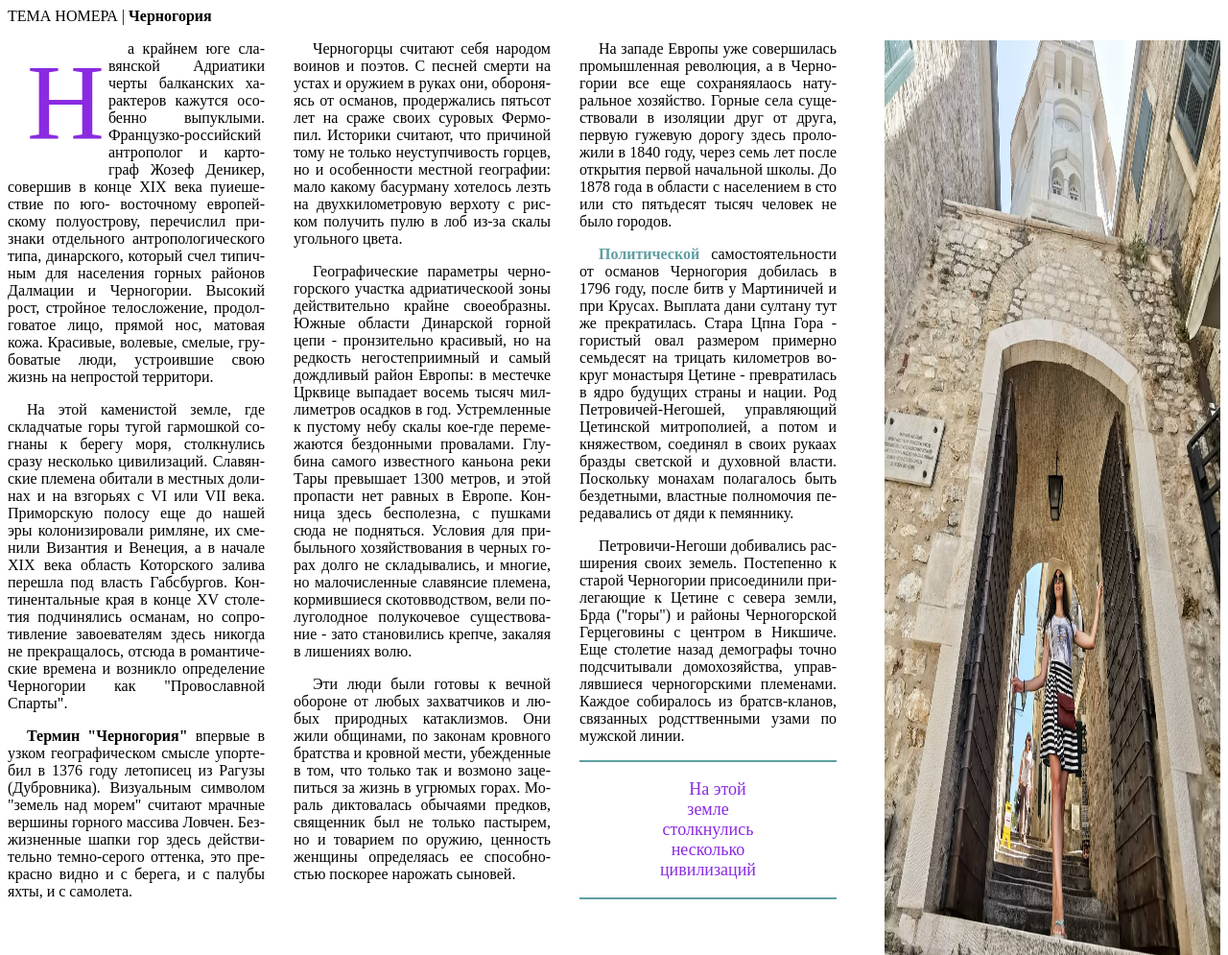
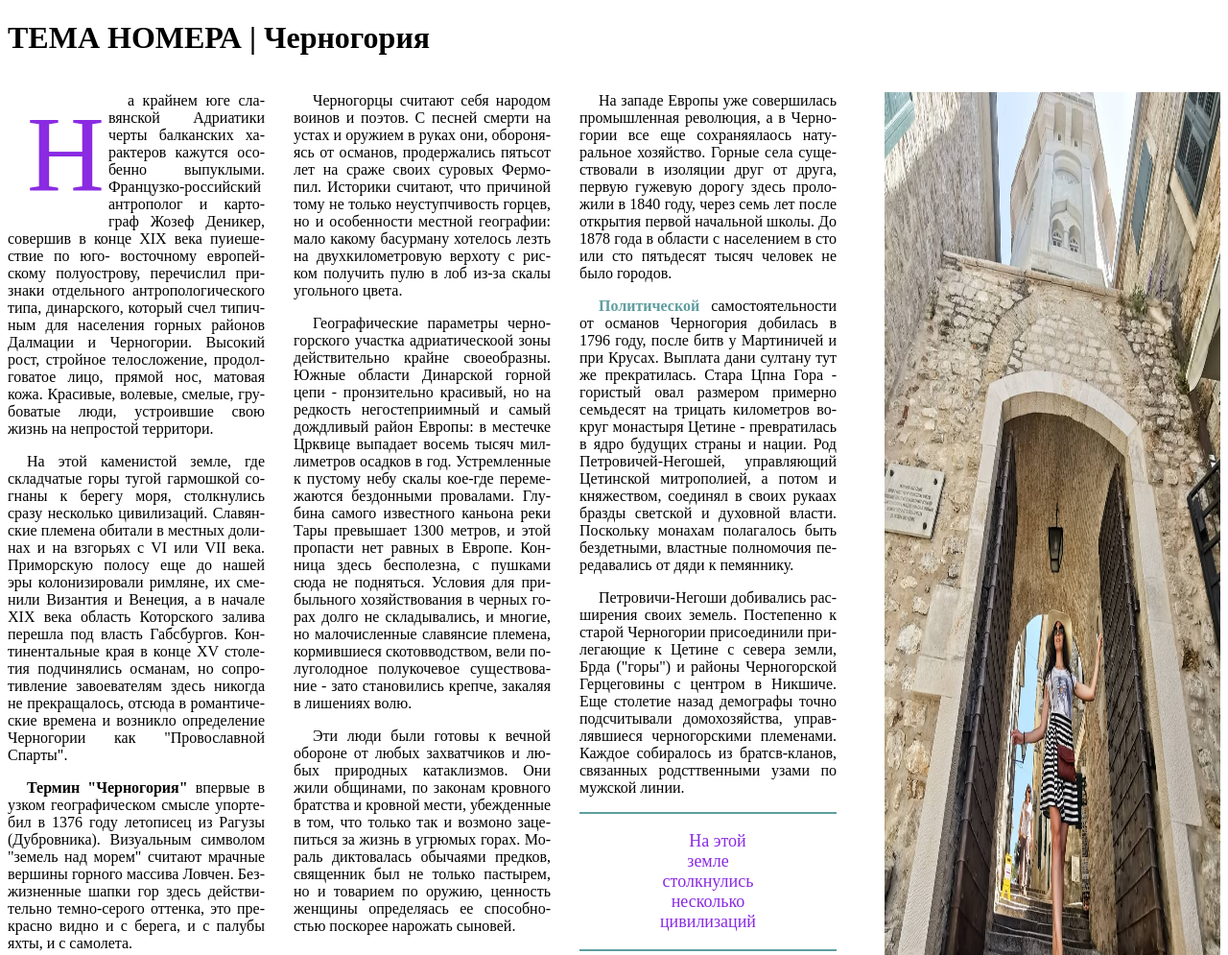
Before and after one commit to WebHeroSchool/VarabeiAnastassia, a plain HTML site: page index.html in a window 1280 px wide. Shown: the top 995 px of the page at 96% size. Drawn offline with Linux system fonts and the light colour scheme.

Commit message:
The structure is changed file index.html

```diff
--- a/index.html
+++ b/index.html
@@ -7,12 +7,11 @@
 </head>
 <body>
     <header>
-        ТЕМА НОМЕРА | <span class="select">Черногория</span>
+        <h1>ТЕМА НОМЕРА | <span class="select">Черногория</span></h1>
     </header>
-    <section class="container">
+    <main class="container">
         <div class="item-a">
-           <p class="word";
-           align="justify">
+           <p class="word" align="justify">
                На крайнем юге
                славянской Адриатики
                черты балканских характеров
@@ -200,10 +199,9 @@
         <div class="item-d">
             <p><img src="image/foto.jpg" width="350" height="1100" alt="foto"></p>
         </div>
+    </main>
         <footer>
             62 GEO
         </footer>
-    </section>
-
-</body>
+    </body>
 </html>
```
Also changed, not shown: Страница журнала.png (added).
